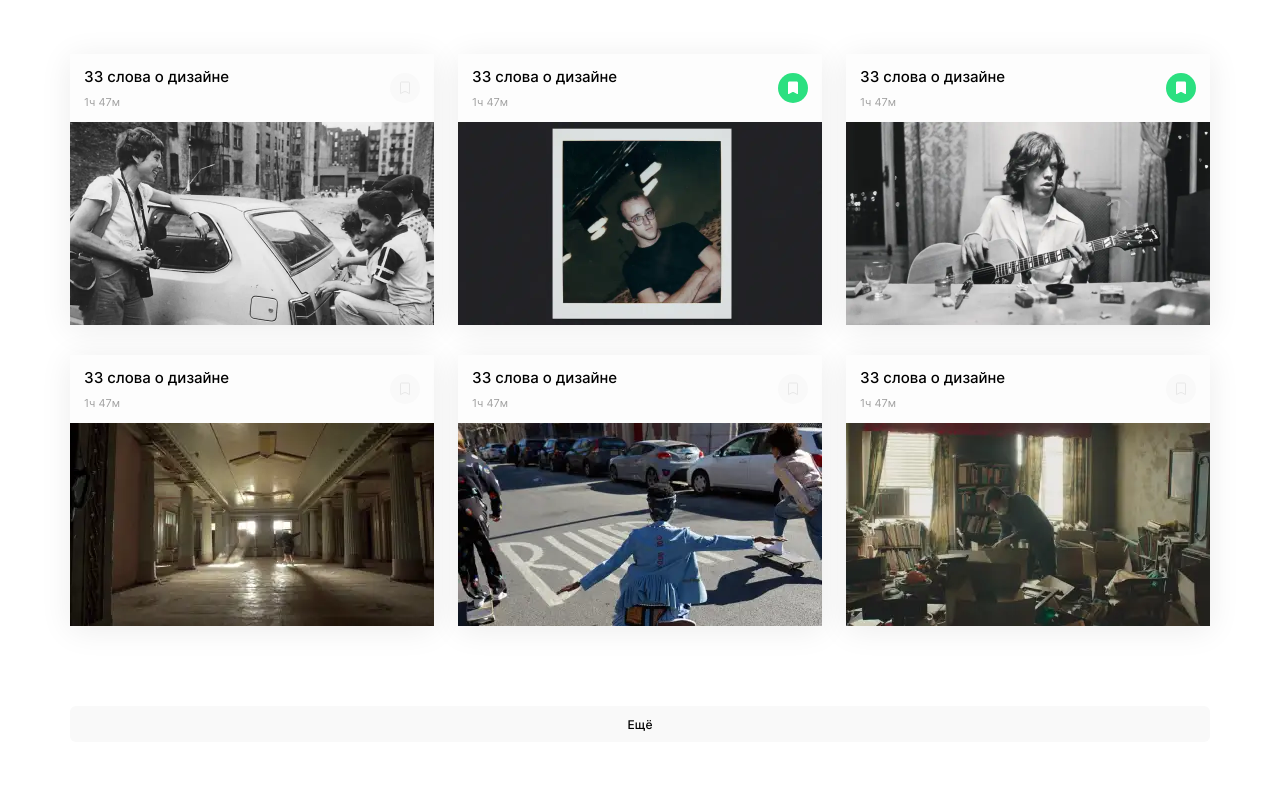
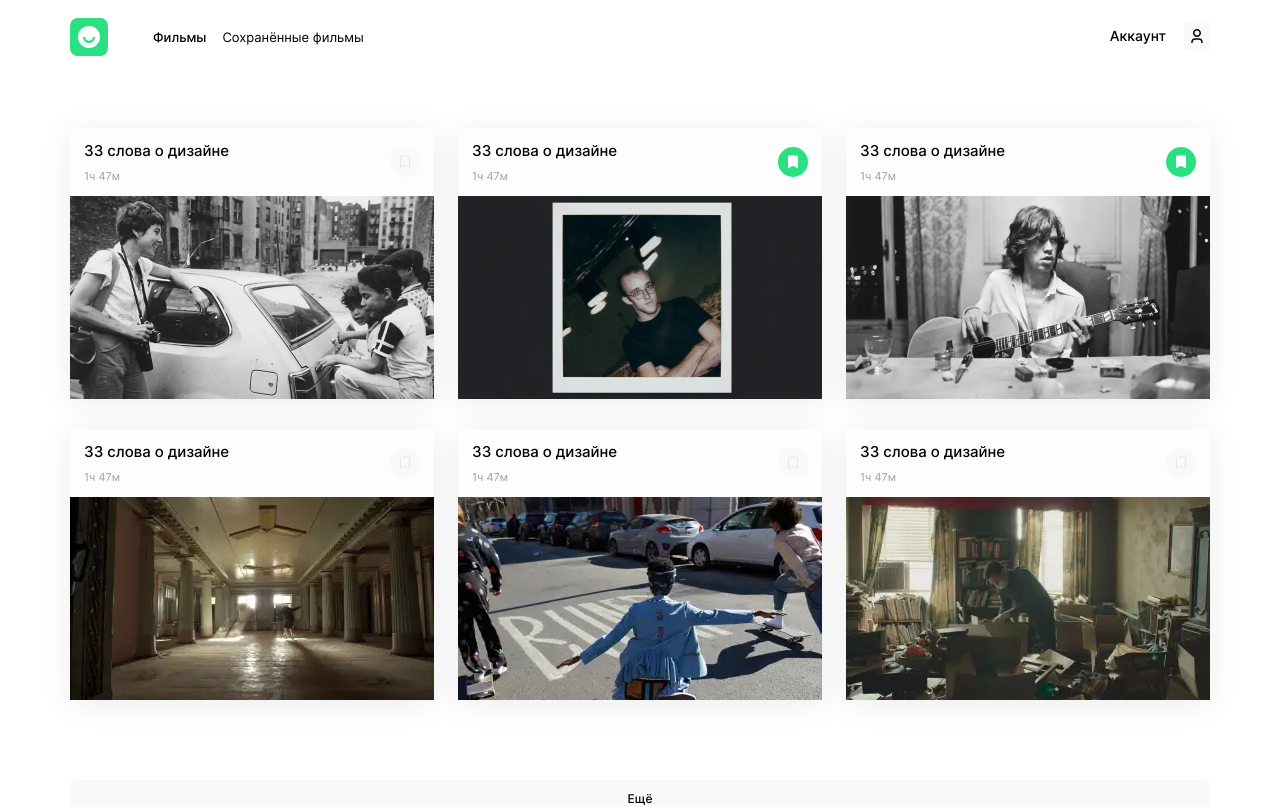
Before and after one commit to JekaEvgeniy/movies-explorer-frontend, a React (Create React App) app: page /movies in a window 1280 px wide. Shown: the top 807 px of the page. Built offline with nearby package versions, Linux system fonts and the light colour scheme.

Commit message:
new header on the page movie

```diff
--- a/src/components/App/App.js
+++ b/src/components/App/App.js
@@ -6,9 +6,12 @@ import Login from "../Login/Login";
 import Register from "../Register/Register";
 import {arrMovies} from '../../utils/arrMovies'
 import Movies from "../Movies/Movies";
+import Header from '../Header/Header';
+import Footer from '../Footer/Footer';
 
 
 function App() {
+
   return (
     <div className="app">
 
@@ -17,7 +20,11 @@ function App() {
         <Route path="/signup" element={<Register />} />
         <Route path="/signin" element={<Login />} />
         <Route path="/movies" element={
-          <Movies list={arrMovies} />
+          <>
+            <Header isPageMovies />
+            <Movies list={arrMovies} />
+            <Footer />
+          </>
         } />
 
       </Routes>
--- a/src/components/Header/Header.css
+++ b/src/components/Header/Header.css
@@ -1,5 +1,7 @@
 .header {
   box-sizing     : border-box;
+  position       : relative;
+  z-index        : 1;
   padding-left   : 70px;
   padding-right  : 70px;
   position       : relative;
@@ -38,9 +40,9 @@
   }
 }
 
-.header_theme_blue {
+/* .header_theme_blue {
   background-color: #465DFF;
-}
+} */
 
 .header__logo {
   flex      : 0 0 auto;
--- a/src/components/Header/Header.js
+++ b/src/components/Header/Header.js
@@ -2,16 +2,32 @@ import React from 'react';
 import { Link } from "react-router-dom";
 import Navigation from "../Navigation/Navigation";
 
+import HeaderBurger from '../HeaderBurger/HeaderBurger';
+import HeaderProfileNav from '../HeaderProfileNav/HeaderProfileNav';
 
 import headerLogo from '../../images/header/logo.svg'
 
-function Header() {
+function Header({ ...props }) {
   return (
     <header className="header header_theme_blue">
       <Link to="/" className="header__logo">
         <img className="image-contain" src={headerLogo} loading="lazy" alt="логотип" />
       </Link>
-      <Navigation />
+
+      {
+        props.isPageIndex && (
+          <Navigation />
+        )
+      }
+
+      {
+        props.isPageMovies && (
+          <>
+          <HeaderBurger />
+          <HeaderProfileNav />
+          </>
+        )
+      }
     </header>
   )
 }
--- /dev/null
+++ b/src/components/HeaderBurger/HeaderBurger.js
@@ -0,0 +1,15 @@
+import React from "react";
+
+import Sprite from '../../images/common/sprite.svg';
+
+function HeaderBurger(){
+  return (
+    <button className="header__burger" type="button" aria-label="Открыть мобильное меню">
+      <svg className="image-contain" xmlns="http://www.w3.org/2000/svg">
+        <use href={`${Sprite}#header-burger`}></use>
+      </svg>
+    </button>
+  );
+}
+
+export default HeaderBurger;
--- /dev/null
+++ b/src/components/HeaderProfileNav/HeaderProfileNav.js
@@ -0,0 +1,39 @@
+import React from "react";
+import { Link } from "react-router-dom";
+import Sprite from '../../images/common/sprite.svg';
+
+function HeaderProfileNav(){
+  return (
+    <nav className="header-profile-nav">
+      <button className="header-profile-nav__button-close" type="button" aria-label="Закрыть мобильное меню">
+        <svg className="image-contain" xmlns="http://www.w3.org/2000/svg">
+          <use href={`${Sprite}#header-profile-nav-button-close`}></use>
+        </svg>
+      </button>
+      <ul className="header-profile-nav-items">
+        <li className="header-profile-nav-items__item header-profile-nav-items__item_hidden-desktop">
+          <Link to="/" className="header-profile-nav__link">Главная</Link>
+        </li>
+
+        <li className="header-profile-nav-items__item">
+          <Link to="/movies" className="header-profile-nav__link header-profile-nav__link_active">Фильмы</Link>
+        </li>
+        <li className="header-profile-nav-items__item">
+          <Link to="/saved-movies" className="header-profile-nav__link">Сохранённые фильмы</Link>
+        </li>
+        <li className="header-profile-nav-items__item header-profile-nav-items__item_pos-right">
+          <Link to="/profile" className="header-profile-nav__link header-profile-nav__link_type-profile">
+            Аккаунт
+            <span className="header-profile-nav__link-ico">
+              <svg className="image-contain" xmlns="http://www.w3.org/2000/svg">
+                <use href={`${Sprite}#ico-profile`}></use>
+              </svg>
+            </span>
+          </Link>
+        </li>
+      </ul>
+    </nav>
+  );
+}
+
+export default HeaderProfileNav;
--- a/src/components/Main/Main.js
+++ b/src/components/Main/Main.js
@@ -11,7 +11,7 @@ import Footer from "../Footer/Footer";
 function Main() {
   return (
     <>
-    <Header />
+      <Header isPageIndex />
       <main className="content">
         <Promo />
         <AboutProject />
--- a/src/components/Promo/Promo.css
+++ b/src/components/Promo/Promo.css
@@ -1,5 +1,6 @@
 .promo {
   box-sizing           : border-box;
+  position             : relative;
   padding-left         : 70px;
   padding-right        : 70px;
   display              : grid;
@@ -15,6 +16,18 @@
   min-height      : 574px;
   color           : #fff;
 }
+
+.promo:before {
+  position        : absolute;
+  bottom          : 100%;
+  left            : 0;
+  right           : 0;
+  height          : 74px;
+  background-color: #465DFF;
+  content         : '';
+  pointer-events  : none;
+}
+
 
 @media all and (min-width: 768px) and (max-width: 1024px) {
   .promo {
```
